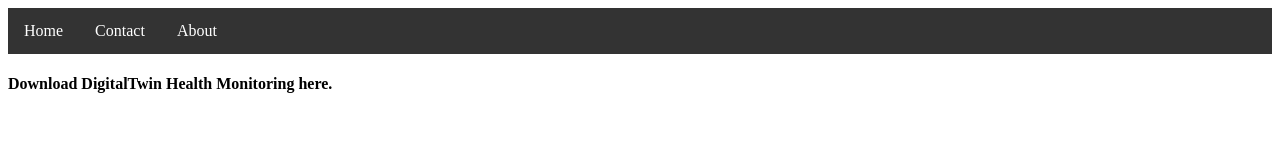
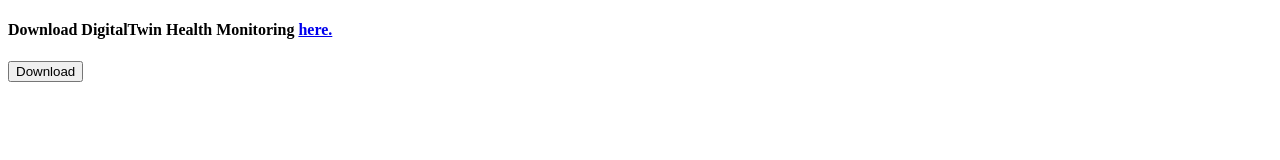
Before and after one commit to Brogzybro/MyDigitalTwin_Download, a website: page client-static-website/index.html in a window 1280 px wide. Drawn offline with Linux system fonts and the light colour scheme.

Commit message:
link works

```diff
--- a/client-static-website/index.html
+++ b/client-static-website/index.html
@@ -9,11 +9,9 @@
    </head>
 
     <body>
-        <ul>
-            <li><a class="active" href="#home">Home</a></li>
-            <li><a href="#contact">Contact</a></li>
-            <li><a href="#about">About</a></li>
-        </ul>
-       <h4> Download DigitalTwin Health Monitoring <a src="app-x86_64-release.apk" download="HealthDT">here.</a></h4>
+       <h4> Download DigitalTwin Health Monitoring <a href="app-x86_64-release.apk" download="HealthDT">here.</a></h4>
+       <a href="app-x86_64-release.apk" download="HealthDT">
+           <button type="button">Download</button>
+       </a>
     </body>
 </html>
```
